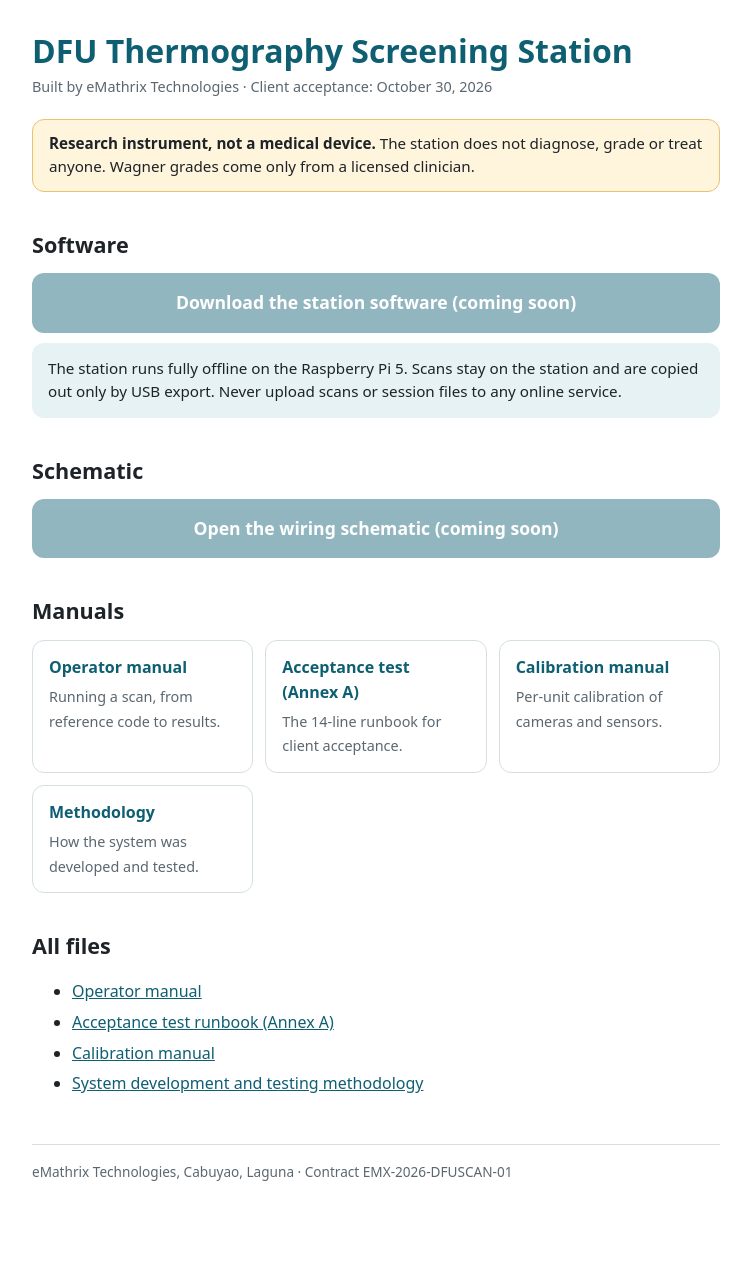
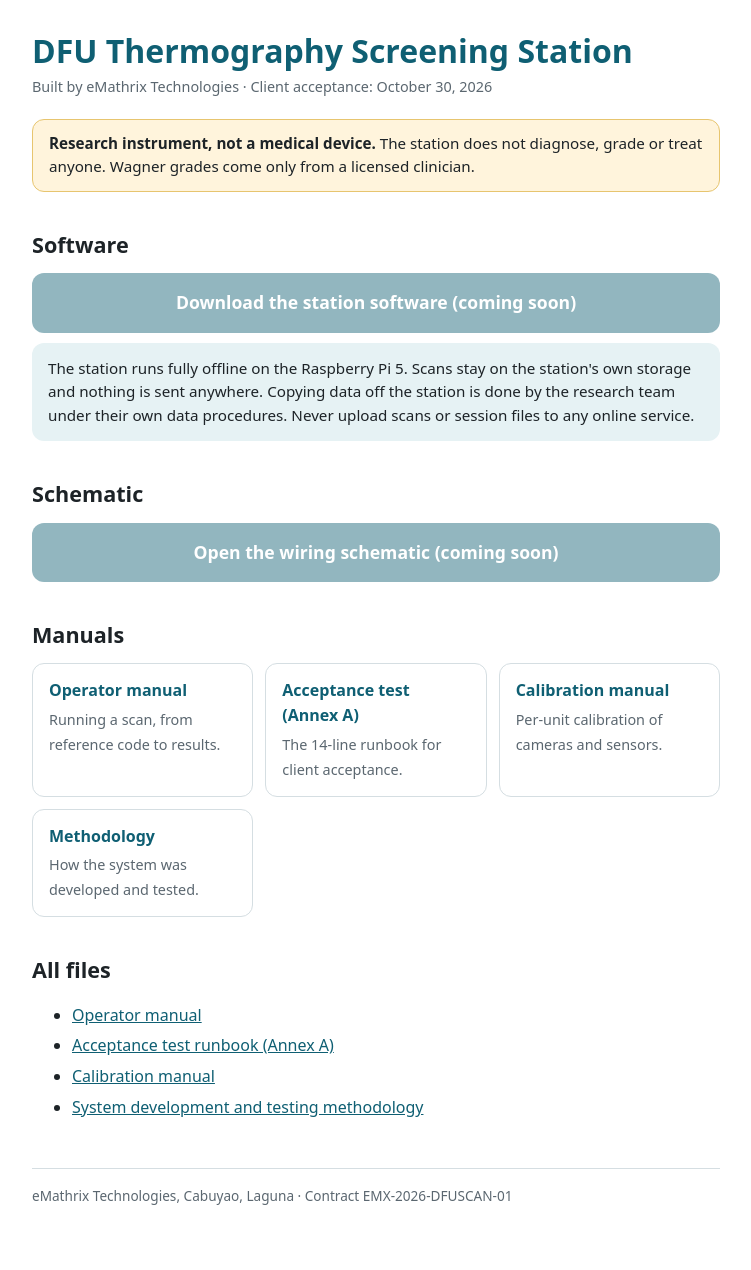
Before and after one commit to emathrixacademy/irdiabeticdetector-site, a Jekyll site: the page index.html, which Jekyll copies as it is, in a window 1280 px wide. Shown: the whole page, without its empty margins (264-1015 px from the left). Built offline with Jekyll 4.4.1, drawn with Linux system fonts in a browser that asks for light colours; before the commit the page ends 1246 px from its top, so only the background shows below that.

Commit message:
Correct how scans leave the station
The station has no USB export; the operator manual says the research team
copies data off under their own procedures.

```diff
--- a/index.html
+++ b/index.html
@@ -22,8 +22,9 @@
   <a class="btn off" href="#" aria-disabled="true">Download the station software (coming soon)</a>
   <div class="note">
     The station runs fully offline on the Raspberry Pi 5. Scans stay on the
-    station and are copied out only by USB export. Never upload scans or
-    session files to any online service.
+    station's own storage and nothing is sent anywhere. Copying data off the
+    station is done by the research team under their own data procedures.
+    Never upload scans or session files to any online service.
   </div>
 
   <h2>Schematic</h2>
```
